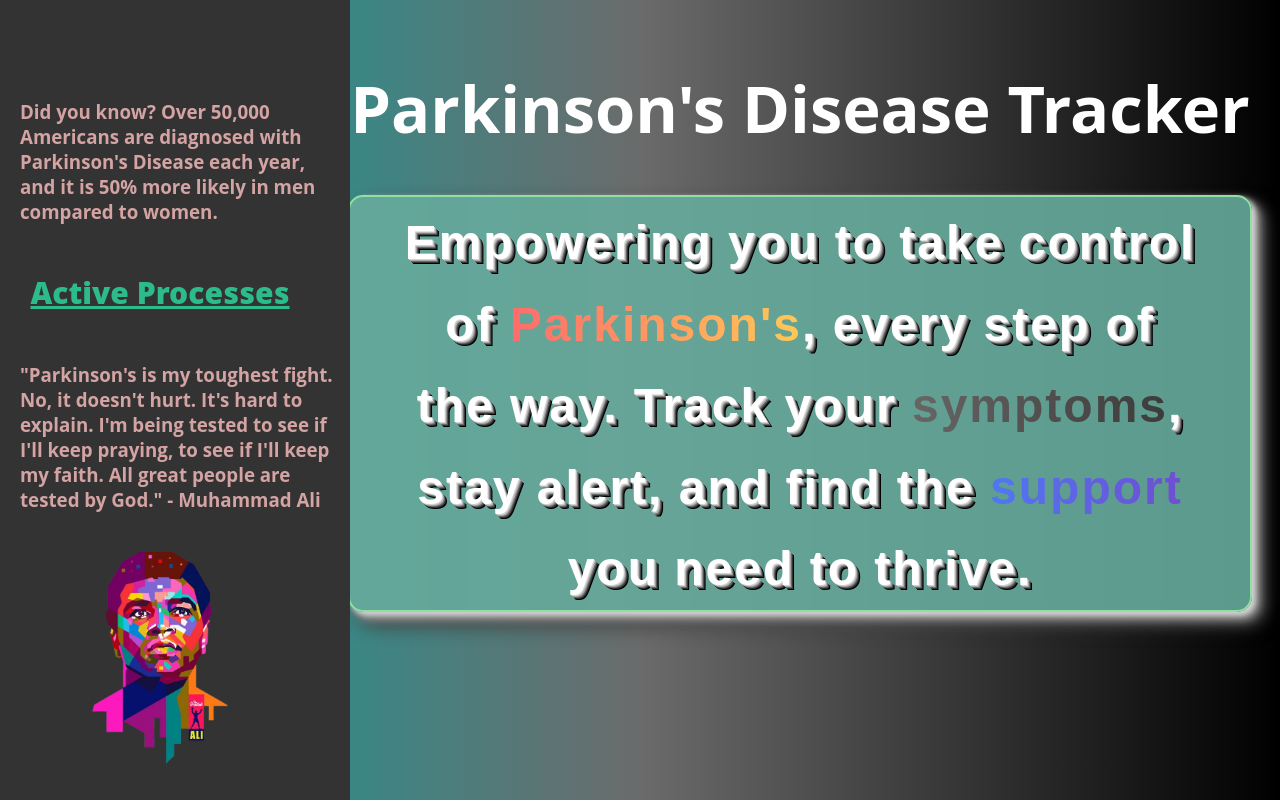
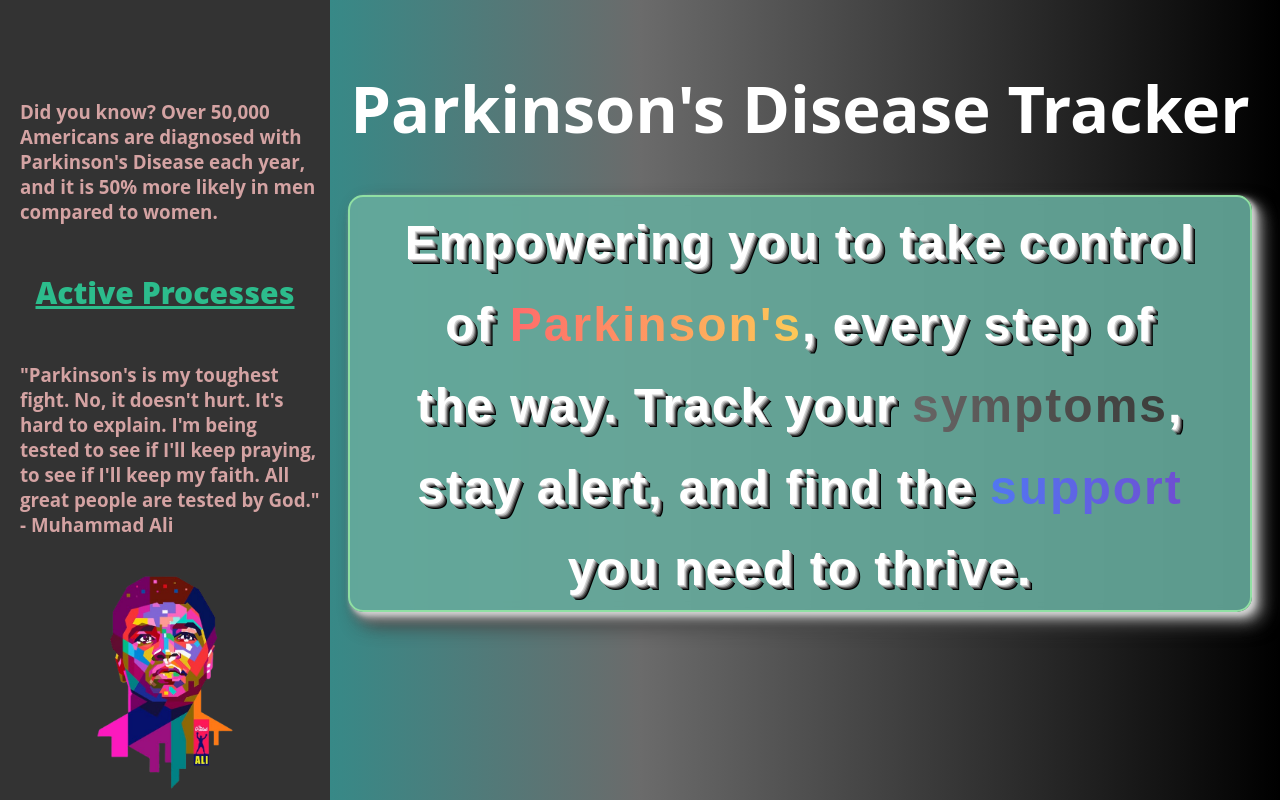
Before and after one commit to TheNopenator/parkinsons-project, a website: page frontend/index.html in a window 1280 px wide. Drawn offline with Linux system fonts and the light colour scheme.

Commit message:
Centered some text in sidebar

```diff
--- a/frontend/styles.css
+++ b/frontend/styles.css
@@ -116,7 +116,7 @@ a {
 
 .sidebar {
     height: 100%;
-    width: 320px;
+    width: 330px;
     position: fixed;
     top: 0;
     left: 0;
@@ -127,19 +127,20 @@ a {
     padding-top: 60px;
     opacity: 1;
     visibility: visible;
-    padding-right: 30px;
+    padding-right: 0px;
     z-index: 1000;
 }
 
 .sidebar a {
-    padding: 10px 20px;
+    padding: 10px 0px;
     text-decoration: none;
     font-size: 18px;
     color: #f4f4f4;
     display: block;
-    transition: 0.3s;
+    transition: background-color 0.3s, opacity 0.3s ease, visibility 0 0.3s;
     opacity: 0;
     visibility: hidden;
+    text-align: center;
 }
 
 .sidebar a:hover {
@@ -160,6 +161,7 @@ a {
     color: #d4a3a3;
     padding: 20px;
     text-align: left;
+    max-width: 300px;
 }
 
 .sidebar-open #fun-facts {
```
